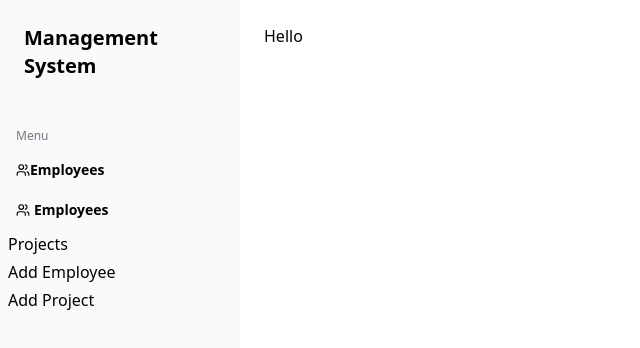
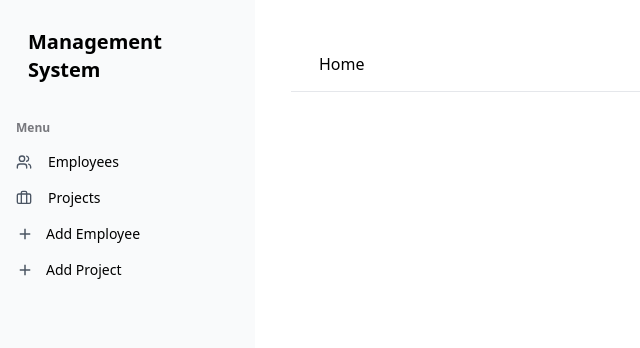
Before and after one commit to Fahleen1/training, a Next.js app in the folder management-system/management-system/: page / in a window 1280 px wide. Shown: the top 348 px of the page, without its empty margins (0-640 px from the left). Built offline with nearby package versions, Linux system fonts and the light colour scheme.

Commit message:
feat: Added sidebar

```diff
--- a/management-system/management-system/app/components/Navbar.tsx
+++ /dev/null
@@ -1,36 +0,0 @@
-import React from 'react';
-import { LuUsers } from 'react-icons/lu';
-
-export default function Navbar() {
-  return (
-    <div className="flex bg-[#f9fafb] flex-col w-60 gap-2 h-screen">
-      <div className="flex gap-1 flex-col p-4">
-        <h2 className="text-xl font-bold p-2">
-          Management <br /> System
-        </h2>
-      </div>
-      <div className="fflex min-h-0 flex-1 flex-col gap-2 overflow-auto">
-        <div className="flex w-full flex-col p-2">
-          <div className="h-8 text-[#3f3f46b2] text-xs flex items-center px-2 font-medium outline-none">
-            Menu
-          </div>
-          <div>
-            <ul className="flex flex-col gap-1">
-              <li className="flex items-center font-semibold text-sm p-2 hover:bg-gray-200 rounded">
-                <LuUsers />
-                <span>Employees</span>
-              </li>
-              <li className="flex items-center gap-1 font-semibold text-sm p-2 hover:bg-gray-200 rounded">
-                <LuUsers />
-                <span>Employees</span>
-              </li>
-              <li>Projects</li>
-              <li>Add Employee</li>
-              <li>Add Project</li>
-            </ul>
-          </div>
-        </div>
-      </div>
-    </div>
-  );
-}
--- /dev/null
+++ b/management-system/management-system/app/components/sidebar.jsx
@@ -0,0 +1,47 @@
+import Link from 'next/link';
+import React from 'react';
+import { LuBriefcase } from 'react-icons/lu';
+import { LuUsers } from 'react-icons/lu';
+import { MdAdd } from 'react-icons/md';
+
+export default function Sidebar() {
+  return (
+    <div className="flex bg-[#f9fafb] flex-col max-w-[255px] p-2 w-full gap-2 h-screen">
+      <div className="flex gap-1 flex-col ">
+        <h2 className="text-xl font-bold p-5">Management System</h2>
+      </div>
+
+      <div className="flex min-h-0 flex-1 flex-col gap-1 overflow-auto">
+        <div className="flex w-full flex-col">
+          <div className="h-8 text-[#3f3f46b2] px-2 font-semibold text-xs flex items-center outline-none">
+            Menu
+          </div>
+          <div>
+            <ul className="flex color-black flex-col">
+              <li className="flex items-center cursor-pointer gap-4 text-sm p-2 hover:bg-gray-100 rounded">
+                <LuUsers className="text-base text-gray-600" />
+                <span>
+                  <Link href="/routes/employees">Employees</Link>
+                </span>
+              </li>
+              <li className="flex items-center cursor-pointer gap-4 text-sm p-2 hover:bg-gray-100 rounded">
+                <LuBriefcase className="text-base text-gray-600" />
+                <span>
+                  <Link href="/routes/projects">Projects</Link>
+                </span>
+              </li>
+              <li className="flex items-center cursor-pointer gap-3 text-sm p-2 hover:bg-gray-100 rounded">
+                <MdAdd className="text-lg text-gray-600" />
+                <span>Add Employee</span>
+              </li>
+              <li className="flex items-center cursor-pointer gap-3 text-sm p-2 hover:bg-gray-100 rounded">
+                <MdAdd className="text-lg text-gray-600" />
+                <span>Add Project</span>
+              </li>
+            </ul>
+          </div>
+        </div>
+      </div>
+    </div>
+  );
+}
--- a/management-system/management-system/app/layout.tsx
+++ b/management-system/management-system/app/layout.tsx
@@ -1,7 +1,7 @@
 import type { Metadata } from 'next';
 import localFont from 'next/font/local';
 
-import Navbar from './components/Navbar';
+import Sidebar from './components/sidebar';
 import './globals.css';
 
 const geistSans = localFont({
@@ -28,10 +28,12 @@ export default function RootLayout({
   return (
     <html lang="en">
       <body
-        className={`${geistSans.variable} ${geistMono.variable} antialiased flex`}
+        className={`${geistSans.variable} ${geistMono.variable} antialiased  flex  overflow-hidden`}
       >
-        <Navbar />
-        <main className="flex-1 p-6">{children}</main>
+        <Sidebar />
+        <main className="relative  min-h-screen flex-1 overflow-auto p-9">
+          {children}
+        </main>
       </body>
     </html>
   );
--- a/management-system/management-system/app/page.tsx
+++ b/management-system/management-system/app/page.tsx
@@ -1,3 +1,9 @@
+import Link from 'next/link';
+
 export default function Home() {
-  return <div>Hello</div>;
+  return (
+    <div className="flex h-14 border-b items-center gap-4 px-7">
+      <Link href="/">Home</Link>
+    </div>
+  );
 }
--- /dev/null
+++ b/management-system/management-system/app/routes/employees/page.tsx
@@ -0,0 +1,13 @@
+import React from 'react';
+
+export default function Employees() {
+  return (
+    <div>
+      <div className="flex flex-col gap-3 p-4 ">
+        <div className="flex justify-start">
+          <h1 className="text-2xl font-bold">Employees</h1>
+        </div>
+      </div>
+    </div>
+  );
+}
--- /dev/null
+++ b/management-system/management-system/app/routes/projects/page.tsx
@@ -0,0 +1,10 @@
+import Breadcrumb from '../../components/Breadcrumb';
+import React from 'react';
+
+export default function Projects() {
+  return (
+    <div>
+      <Breadcrumb />
+    </div>
+  );
+}
--- a/management-system/management-system/tailwind.config.ts
+++ b/management-system/management-system/tailwind.config.ts
@@ -1,13 +1,17 @@
-import type { Config } from "tailwindcss";
+import type { Config } from 'tailwindcss';
 
 export default {
   content: [
-    "./pages/**/*.{js,ts,jsx,tsx,mdx}",
-    "./components/**/*.{js,ts,jsx,tsx,mdx}",
-    "./app/**/*.{js,ts,jsx,tsx,mdx}",
+    './pages/**/*.{js,ts,jsx,tsx,mdx}',
+    './components/**/*.{js,ts,jsx,tsx,mdx}',
+    './app/**/*.{js,ts,jsx,tsx,mdx}',
   ],
   theme: {
-    extend: {},
+    extend: {
+      colors: {
+        'color-black': '#3f3f46',
+      },
+    },
   },
   plugins: [],
 } satisfies Config;
```
Also changed, not shown: management-system/management-system/tsconfig.json (+7 -1 lines), 1 other file (tests, documents, lock files or other folders).
